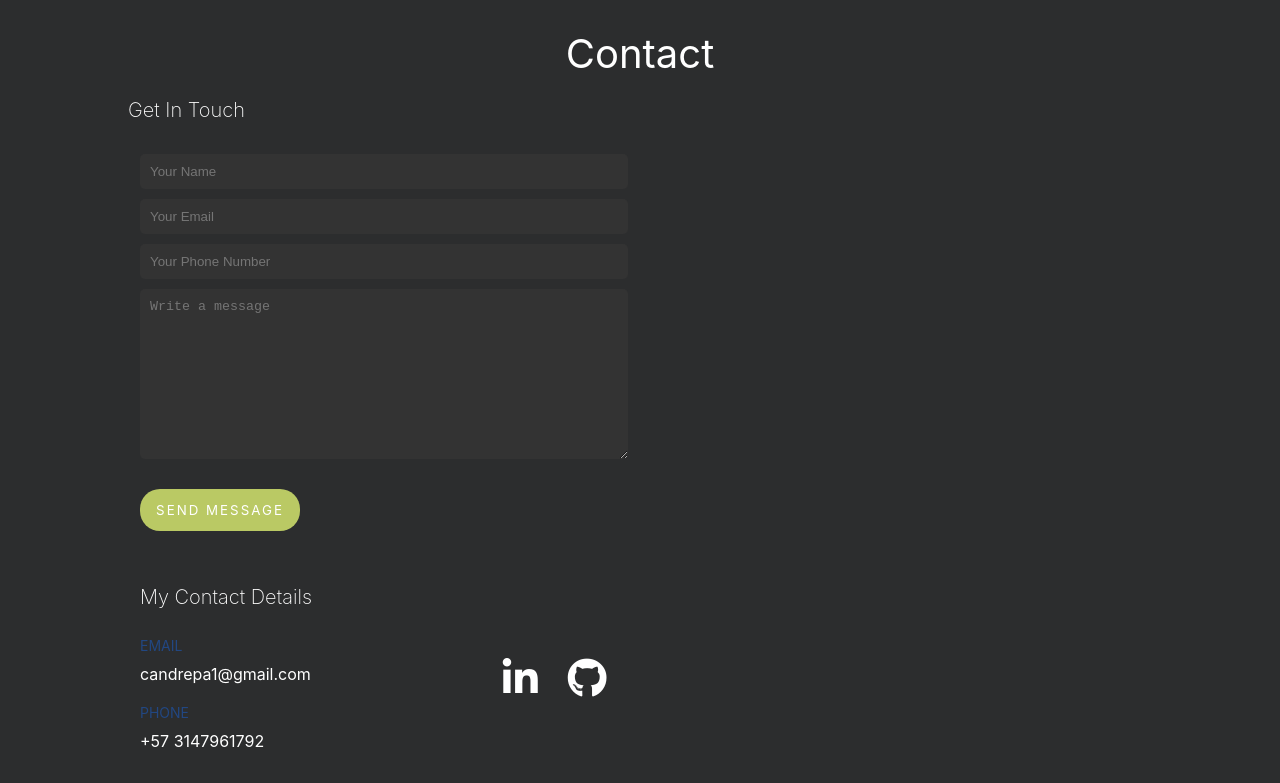
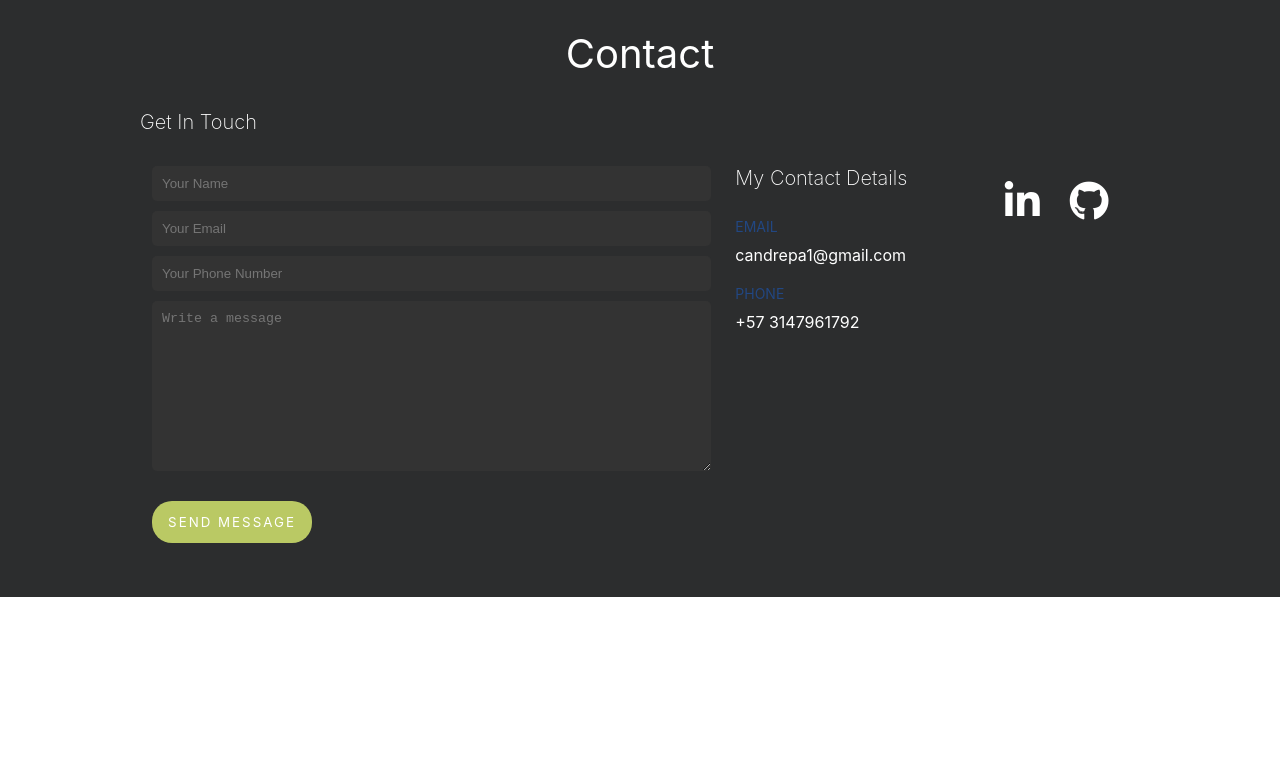
Before and after one commit to candrepa1/portfolio-current, a plain HTML site: page index.html in a window 1280 px wide. Shown: the part 3210-3993 px from the top of the page. After the commit the page ends 3807 px from the top, so only its background shows below. Drawn offline with Linux system fonts and the light colour scheme.

Commit message:
fixed contact details, missing navbar fix

```diff
--- a/index.html
+++ b/index.html
@@ -220,9 +220,9 @@
                         </div>
                     </div>
                 </div>
-                <h3>Education</h3>
                 <div class="row">
                     <div class="col-12 col-lg-6">
+                        <h3>Education</h3>
                         <div class="card education">
                             <small class="dates">November 2020 - Present</small>
                             <h4>Full Stack Web Development and Computer Science Fundamentals</h4>
@@ -262,9 +262,11 @@
         <section id="Contact">
             <h2>Contact</h2>
             <div class="container">
+                <div class="row">
+                    <div class="col-12">
                         <h3 class="mb">Get In Touch</h3>
                         <div class="row">
-                    <div class="col-12 col-lg-6">
+                            <div class="col-12 col-lg-7">
                                 <form action="" class="contact-container">
                                     <label for="name"></label>
                                     <input type="text" id="name" placeholder="Your Name" class="form-line">
@@ -277,9 +279,7 @@
                                     <input type="submit" value="SEND MESSAGE" class="button mt mb">
                                 </form>
                             </div>
-                </div>
-                <div class="row">
-                    <div class="col-6 col-lg-4">
+                            <div class="col-6 col-lg-3">
                                 <h3>My Contact Details</h3>
                                 <div class="contact-details">
                                     <small>EMAIL</small>
@@ -296,7 +296,7 @@
                             </div>
                         </div>
                     </div>
-        </section>
+                </div>
         <!-- /Contact -->
 
     </main>
--- a/style.css
+++ b/style.css
@@ -325,7 +325,7 @@ ul {
 
 .icons-container {
     display: flex;
-    align-items: center;
+    align-items: flex-start;
     justify-content: center;
     height: 100%;
 }
```
Lines whose indentation alone changed are shown as unchanged.
